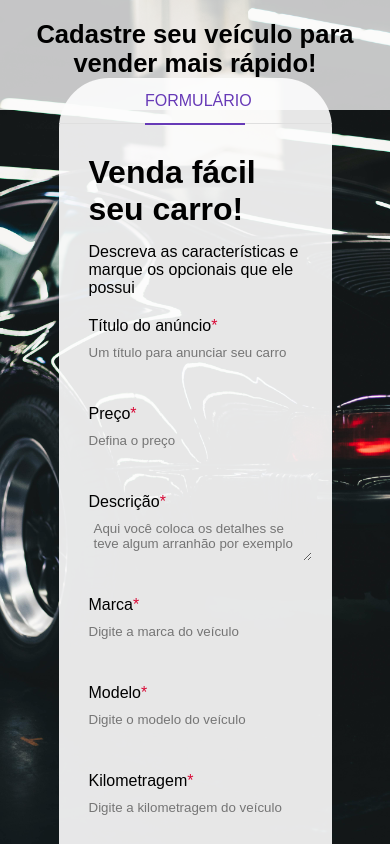
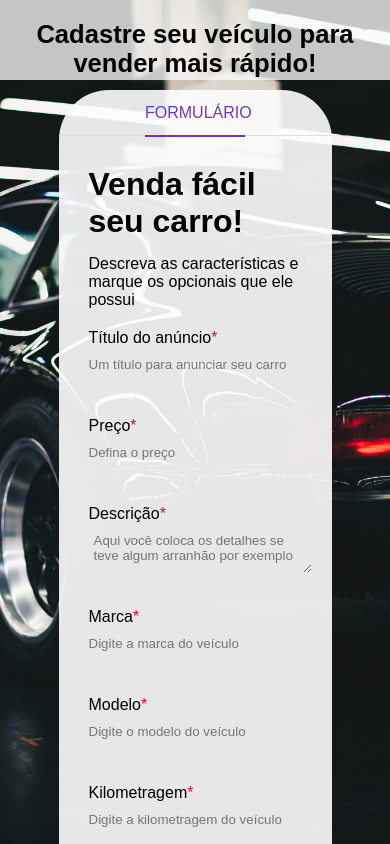
Before and after one commit to Gabriel223-stack/projeto_form_carro, a plain HTML site: page index.html in a window 390 px wide. Shown: the top 844 px of the page. Drawn offline with Linux system fonts and the light colour scheme.

Commit message:
Correção

```diff
--- a/css/mediaquery.css
+++ b/css/mediaquery.css
@@ -12,10 +12,6 @@
         max-width: 350px;
     }
 
-    #title {
-        width: 100%; /* Para se ajustar ao tamanho da tela */
-        max-width: 350px;
-    }
     .form-container {
         width: 70%;
     }
@@ -29,10 +25,6 @@
     textarea {
         width: 90%; /* Mais flexível em telas pequenas */
         max-width: 300px;
-    }
-    #title {
-        width: 100%; /* Para se ajustar ao tamanho da tela */
-        max-width: 350px;
     }
 
     .form-container {
@@ -49,10 +41,6 @@
         width: 100%; /* Ocupa toda a largura da tela */
         max-width: none;
     }
-    #title {
-        width: 100%; /* Para se ajustar ao tamanho da tela */
-        max-width: 350px;
-    }
 
     .form-container {
         width: 70%;
--- a/css/styles.css
+++ b/css/styles.css
@@ -49,9 +49,9 @@ textarea {
 /* PAGE HEADER */
 
 .header {
-    height: 100px;
+    height: 70px;
     padding-top: 10px;
-    margin-bottom: 0px;
+    margin-bottom: 10px;
     background-color: #fdfdfdc2;
 }
 
@@ -68,7 +68,6 @@ textarea {
     width: 60%;
     margin: 0 auto; /* CENTRALIZANDO */
     position: relative;
-    top: -32px;
     border-radius: 50px;
 }
 
```
